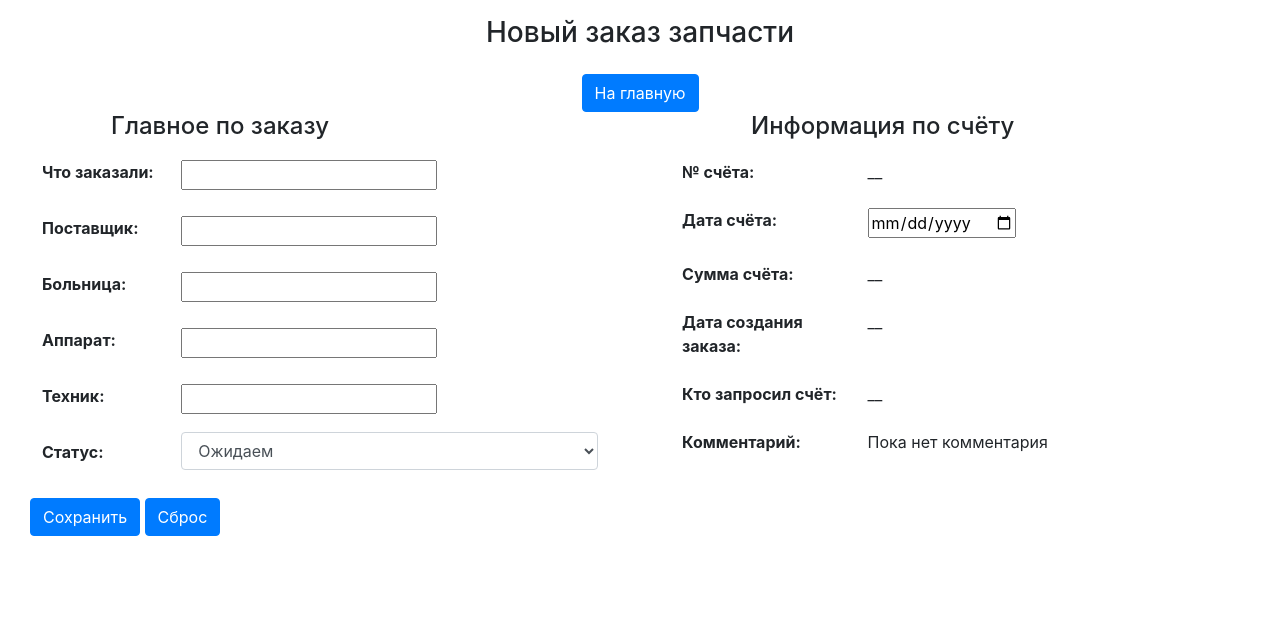
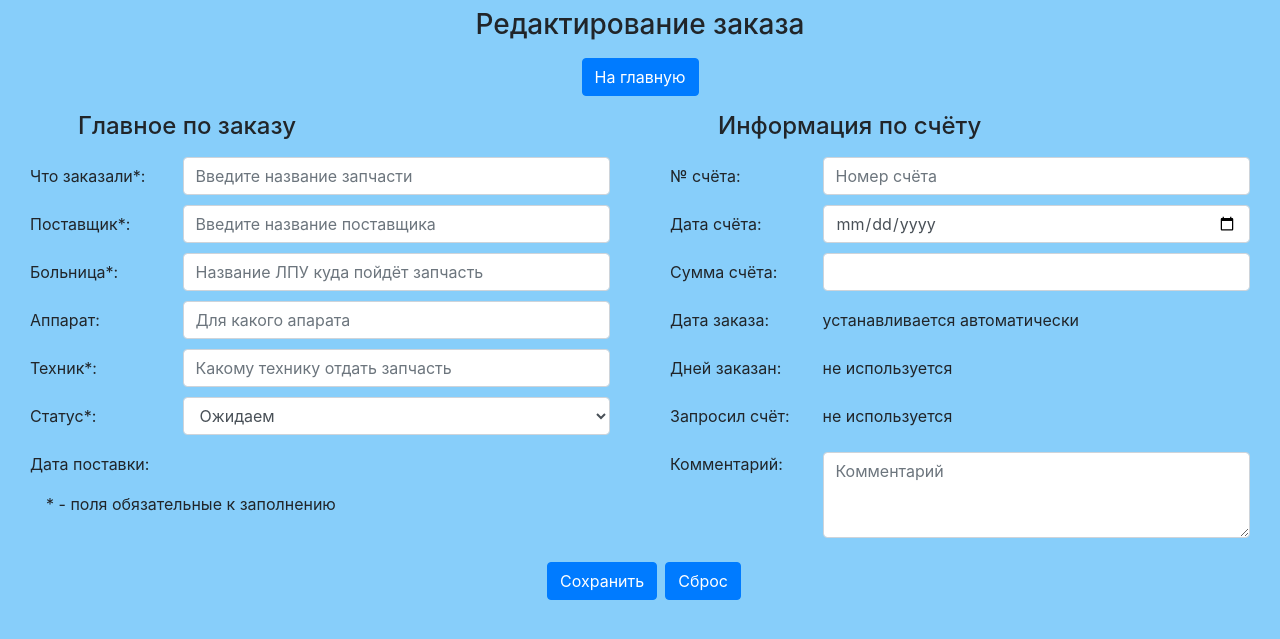
Before and after one commit to NineMan/medtehsite, a Django app: page /bill/new in a window 1280 px wide. Shown: the top 639 px of the page. Run offline with Django 3.2, Linux system fonts and the light colour scheme; parts of the project's set-up code (start-up, migrations or seed data) failed here and were passed over; some libraries are stand-ins or nearby versions.

Commit message:
Finish bill_new also cosmetic correct bill_detail and bill_not_found Move old file into test dir

```diff
--- a/medtehsite/apps/bills/templates/bills/bill_new.html
+++ b/medtehsite/apps/bills/templates/bills/bill_new.html
@@ -6,91 +6,142 @@
 {% endblock %}
 
 {% block link %}
-  <link rel="stylesheet" href="{% static 'bills/bill_detail.css' %}">
+  <link rel="stylesheet" href="{% static 'bills/css/bill_detail.css' %}">
 {% endblock %}
 
 {% block content %}
 
-    <div class="d-flex flex-row pt-3">
-      <div class="d-flex col justify-content-center">
-        <h3 align="center">Новый заказ запчасти</h3>
+  <!-- Главный контейнер -->
+  <div class="container-fluid">
+
+    <!-- Оглавление -->
+    <div class="row d-flex justify-content-center">
+      <div class="d-flex p-2 justify-content-center ">
+        <h3 class="d-none d-sm-block" align="center">Редактирование заказа</h3>
+        <h4 class="d-sm-none d-block" align="center">Редактирование заказа</h4>
       </div>
     </div>
 
-    <div class="d-flex flex-row pt-3">
-      <div class="d-flex col justify-content-center">
-        <button type="button" class="btn btn-primary" onclick="window.location.href='/'">На главную</button>
+    <!-- Кнопки навигации верхние-->
+    <div class="d-flex row mb-2">
+      <!-- Кнопка возврата в главное меню для обеих версий-->
+      <div class="d-flex col-md justify-content-center">
+        <button type="button" class="btn btn-primary mx-1" onclick="window.location.href='/'">На главную</button>
       </div>
     </div>
 
-    <div class="d-flex flex-row">
-      <div class="d-flex col justify-content-center">
+    <!-- Основной ряд в котором две колонки для большого экрана-->
+    <div class="d-flex row">
+
+      <!-- Первая колонка - ГЛАВНОЕ ПО ЗАКАЗУ -->
+      <div class="d-flex col-md mb-2">
         <div class="container">
-          <div class="row">
-            <div class="d-flex col justify-content-left pl-5 ml-5 ">
-              <h4>Главное по заказу</h4>
+          <div class="d-flex py-2 pl-4 ml-4"><h4 class="text-center">Главное по заказу</h4></div>
+
+          <form class="post-form" method="post">{% csrf_token %}
+
+            <div class="row px-0 mb-2">
+              <div class="col-sm-3 py-2">Что заказали*:</div>
+              <div class="col-sm   py-0 my-auto">{{ form.product }}</div>
             </div>
-            <div class="w-100"></div>
-            <div class="col">
 
-            <form method="post" class="post-form">{% csrf_token %}
-              <table class="table table-borderless">
+            <div class="row px-0 mb-2">
+              <div class="col-sm-3 py-2">Поставщик*:</div>
+              <div class="col-sm   py-0 my-auto font-weight-bold">{{ form.supplier }}</div>
+            </div>
 
-                <tbody>
-                  <tr>
-                    <td class="font-weight-bold" width="24%"><label for="id_product">Что заказали:</label></td>
-                    <td><input id="id_product" type="text" name="product" maxlength="100" required></td>
-                  </tr><tr>
-                    <td class="font-weight-bold"><label for="id_supplier">Поставщик:</label></td>
-                    <td><input id="id_supplier" type="text" name="supplier" required></td>
-                  </tr><tr>
-                    <td class="font-weight-bold"><label for="id_clinic">Больница:</label></td>
-                    <td><input id="id_clinic" type="text" name="clinic" required></td>
-                  </tr><tr>
-                    <td class="font-weight-bold"><label for="id_engineer">Аппарат:</label></td>
-                    <td><input id="id_device" type="text" name="device"></td>
-                  </tr><tr>
-                    <td class="font-weight-bold"><label for="id_engineer">Техник:</label></td>
-                    <td><input id="id_engineer" type="text" name="engineer" required></td>
-                  </tr><tr>
-                    <td class="font-weight-bold">Статус:</td>
-                    <td class="pt-1">{{ form.supply }}</td>
-                  </tr>
-                </tbody>
+            <div class="row px-0 mb-2">
+              <div class="col-sm-3 py-2">Больница*:</div>
+              <div class="col-sm   py-0 my-auto font-weight-bold">{{ form.clinic }}</div>
+            </div>
 
-              </table>
-            <input class="btn btn-primary" type="submit" value="Сохранить">
-            <input class="btn btn-primary" type="reset" value="Сброс">
-            </form>
+            <div class="row px-0 mb-2">
+              <div class="col-sm-3 py-2">Аппарат:</div>
+              <div class="col-sm   py-0 my-auto font-weight-bold">{{ form.device }}</div>
             </div>
-          </div>
+
+            <div class="row px-0 mb-2">
+              <div class="col-sm-3 py-2">Техник*:</div>
+              <div class="col-sm   py-0 my-auto">{{ form.engineer }}</div>
+            </div>
+
+            <div class="row px-0 mb-2">
+              <div class="col-sm-3 py-2">Статус*:</div>
+              <div class="col-sm py-0 my-auto">{{ form.supply }}</div>
+            </div>
+
+            <div class="row px-0 mb-2">
+              <div class="col-6 col-sm-3 py-2">Дата поставки:</div>
+            </div>
+
+            <!-- Комментарий -->
+            <div class="row mx-0 px-3">
+              <p>* - поля обязательные к заполнению</p>
+            </div>
         </div>
       </div>
 
-      <div class="d-flex col justify-content-center">
+      <!-- Вторая колонка - ИНФОРМАЦИЯ ПО СЧЁТУ -->
+      <div class="d-flex col-md mb-2">
         <div class="container">
-          <div class="row">
-            <div class="d-flex col justify-content-left pl-5 ml-5">
-              <h4>Информация по счёту</h4>
-            </div>
-            <div class="w-100"></div>
-            <div class="col">
-              <table class="table table-borderless">
-                <tbody>
-                  <tr><td class="font-weight-bold " width="32%">№ счёта:</td><td>__</td></tr>
-                  <tr><td class="font-weight-bold">Дата счёта:</td><td>
-                      <input id="id_bill_date" type="date" name="bill_date">
-                  </td></tr>
-                  <tr><td class="font-weight-bold">Сумма счёта:</td><td>__</td></tr>
-                  <tr><td class="font-weight-bold">Дата создания заказа:</td><td>__</td></tr>
-                  <tr><td class="font-weight-bold">Кто запросил счёт:</td><td>__</td></tr>
-                  <tr><td class="font-weight-bold">Комментарий:</td><td>Пока нет комментария</td></tr>
-                </tbody>
-              </table>
-            </div>
+          <div class="d-flex py-2 pl-4 ml-4"><h4 class="text-center">Информация по счёту</h4></div>
+
+          <div class="row px-0 mb-2">
+            <div class="col-sm-3 py-2">№ счёта:</div>
+            <div class="col-sm   py-0 my-auto">{{ form.bill_number }}</div>
           </div>
+
+          <div class="row px-0 mb-2">
+            <div class="col-sm-3 py-2">Дата счёта:</div>
+            <div class="col-sm   py-0 my-auto">{{ form.bill_date }}</div>
+          </div>
+
+          <div class="row px-0 mb-2">
+            <div class="col-sm-3 py-2">Сумма счёта:</div>
+            <div class="col-sm   py-0 my-auto">{{ form.bill_sum }}</div>
+          </div>
+
+          <div class="row px-0 mb-2">
+            <div class="col-6 col-sm-3 py-2">Дата заказа:</div>
+            <div class="col            py-2">устанавливается автоматически</div>
+          </div>
+
+          <div class="row px-0 mb-2">
+            <div class="col-6 col-sm-3 py-2">Дней заказан:</div>
+            <div class="col            py-2">не используется</div>
+          </div>
+
+          <div class="row px-0 mb-2">
+            <div class="col-6 col-sm-3 py-2">Запросил счёт:</div>
+            <div class="col            py-2">не используется</div>
+          </div>
+
+          <div class="row px-0 mb-2">
+            <div class="col-sm-3 py-2">Комментарий:</div>
+            <div class="col-sm   py-2 my-auto">{{ form.comment }}</div>
+          </div>
+
         </div>
+      </div>
+
+    </div>
+
+
+    <!-- Кнопки подтверждения формы -->
+    <div class="d-flex row justify-content-center mb-2">
+      <input class="btn btn-primary mx-2" type="submit" value="Сохранить">
+      <input class="btn btn-primary" type="reset" value="Сброс">
+    </div>
+
+    <!-- Кнопки навигации нижние -->
+    <div class="d-flex row">
+      <!-- Кнопка возврата в главное меню для мобильной версии-->
+      <div class="d-flex col-md d-md-none d-block justify-content-center mb-2">
+        <button type="button" class="btn btn-primary mx-1" onclick="window.location.href='/'">На главную</button>
       </div>
     </div>
 
+  </div>
+
+
 {% endblock %}
```
Also changed, not shown: medtehsite/apps/bills/templates/bills/bill_detail.html (+8 -12 lines), medtehsite/apps/bills/templates/bills/bill_not_found.html (+16 -34 lines), medtehsite/apps/bills/templates/test/bill_detail_old.html (renamed from medtehsite/apps/bills/templates/bills/bill_detail_old.html), medtehsite/apps/bills/templates/test/bill_edit_old.html (renamed from medtehsite/apps/bills/templates/bills/bill_edit_old.html).
